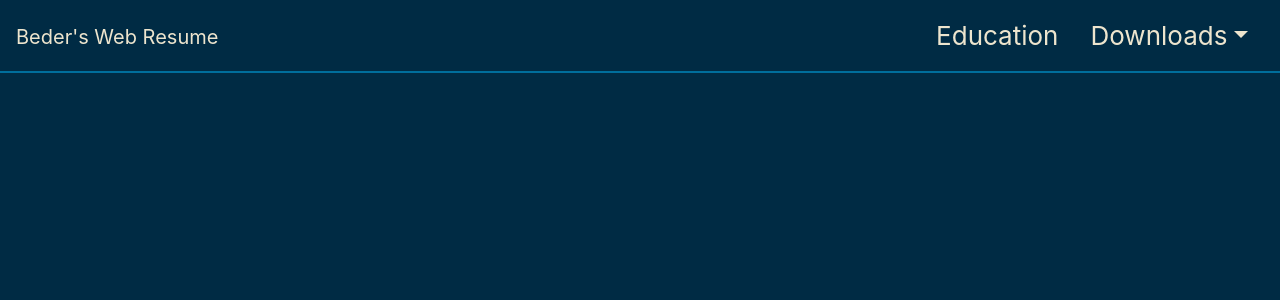
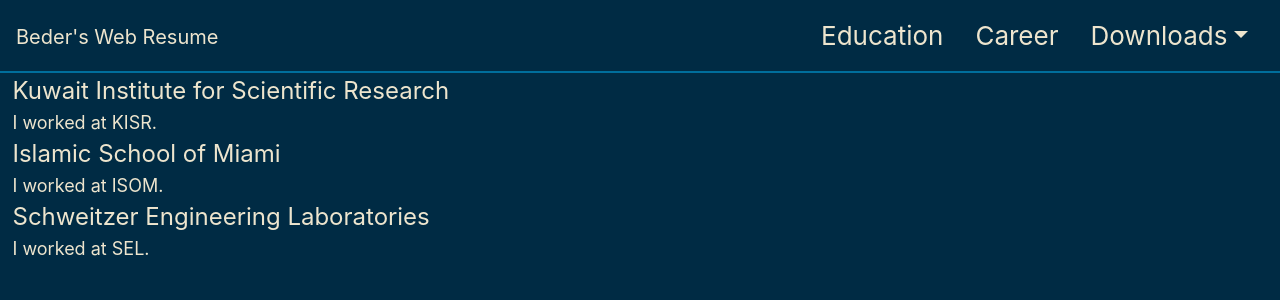
Before and after one commit to BederBourahmah/webresume, a React (Create React App) app: page /#/career in a window 1280 px wide. Before the commit this address led to /#/. Shown: the top 300 px of the page. Built offline with nearby package versions, Linux system fonts and the light colour scheme.

Commit message:
adding career outline

```diff
--- a/package.json
+++ b/package.json
@@ -1,8 +1,8 @@
 {
   "name": "webresume",
-  "version": "0.1.1",
+  "version": "0.1.2",
   "private": true,
-  "homepage": "https://bederbourahmah.github.io/webresume",
+  "homepage": "https://bederbourahmah.github.io/webresume/",
   "dependencies": {
     "@types/jest": "24.0.21",
     "@types/node": "12.12.5",
--- a/src/Components/BigScreen/BigScreen.tsx
+++ b/src/Components/BigScreen/BigScreen.tsx
@@ -5,6 +5,7 @@
 import './BigScreen.css';
 import { Link, Switch, Route, HashRouter } from "react-router-dom";
 import Education from '../Education/Education';
+import Career from '../Career/Career';
 
 export default class BigScreen extends React.Component {
   render() {
@@ -14,6 +15,7 @@
         <Link className="App-navLinks" to="/"><NavbarBrand >Beder's Web Resume</NavbarBrand></Link>
         <Nav className="NavigationBar-items" >
           <Link className="App-navLinks" to="/education"><NavLink>Education</NavLink></Link>
+          <Link className="App-navLinks" to="/career"><NavLink>Career</NavLink></Link>
           <UncontrolledDropdown inNavbar>
             <DropdownToggle nav caret className="App-navLinks">
               Downloads
@@ -34,6 +36,9 @@
         <Route path="/education">
           <Education />
         </Route>
+        <Route path="/career">
+          <Career />
+        </Route>
       </Switch>
     </HashRouter>
     );
--- /dev/null
+++ b/src/Components/Career/Career.css
@@ -0,0 +1,13 @@
+.Career-header {
+  background-color: 	#002B44;
+  color: #EDE5CE;
+  font-size: x-large;
+  padding-left: 1%;
+}
+
+.Career-body {
+  background-color: 	#002B44;
+  color: #EDE5CE;
+  font-size: large;
+  padding-left: 1%;
+}
--- /dev/null
+++ b/src/Components/Career/Career.tsx
@@ -0,0 +1,31 @@
+import React from 'react';
+import { Col, Row } from 'reactstrap';
+import './Career.css';
+
+export default class Career extends React.Component {
+  render() {
+    return (
+      <Col>
+        <Row className="Career-header">
+          Kuwait Institute for Scientific Research
+        </Row>
+        <Row className="Career-body">
+          I worked at KISR.
+        </Row>
+        <Row className="Career-header">
+          Islamic School of Miami
+        </Row>
+        <Row className="Career-body">
+          I worked at ISOM.
+        </Row>
+        <Row className="Career-header">
+          Schweitzer Engineering Laboratories
+        </Row>
+        <Row className="Career-body">
+          I worked at SEL.
+        </Row>
+      </Col>
+
+    );
+  }
+}
```
